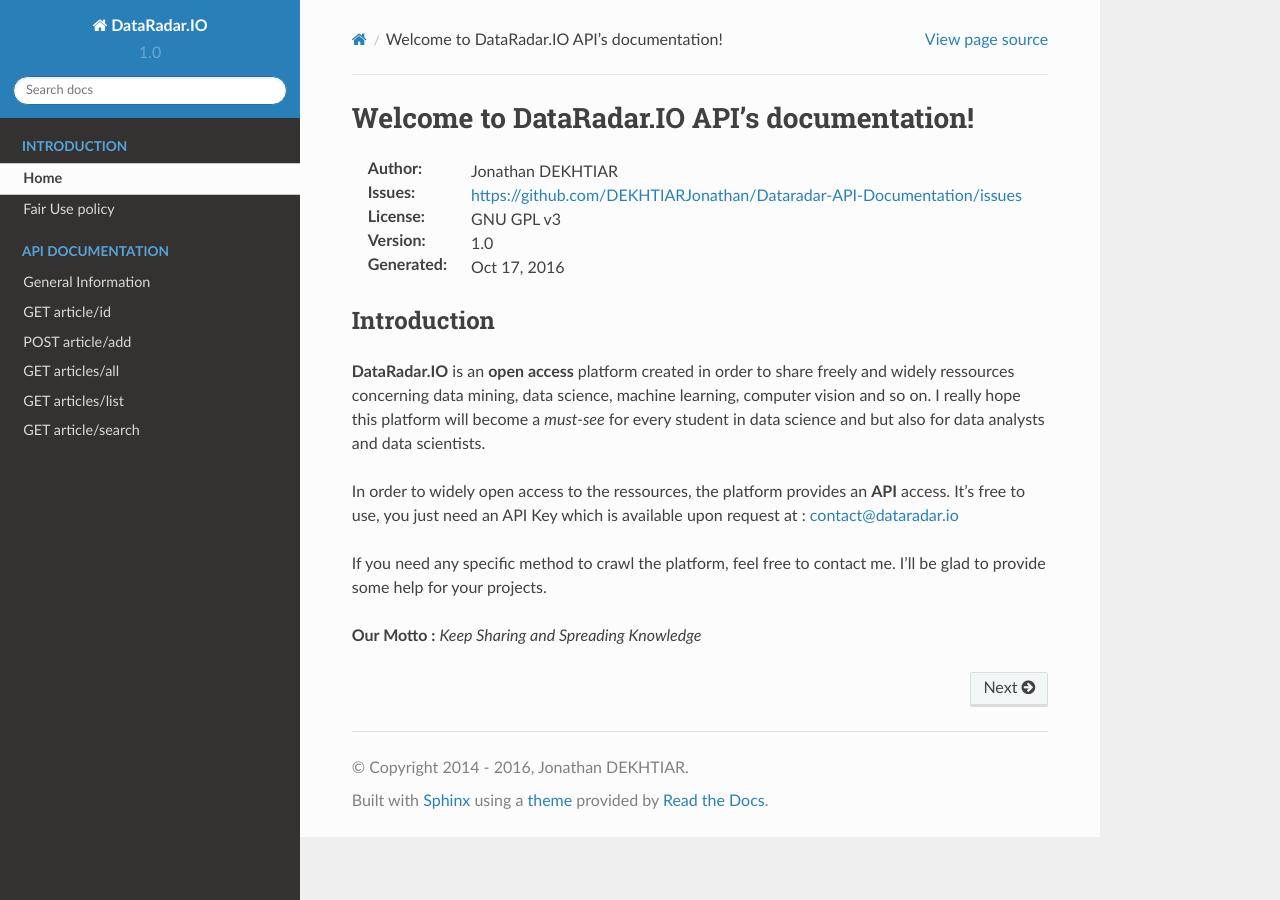
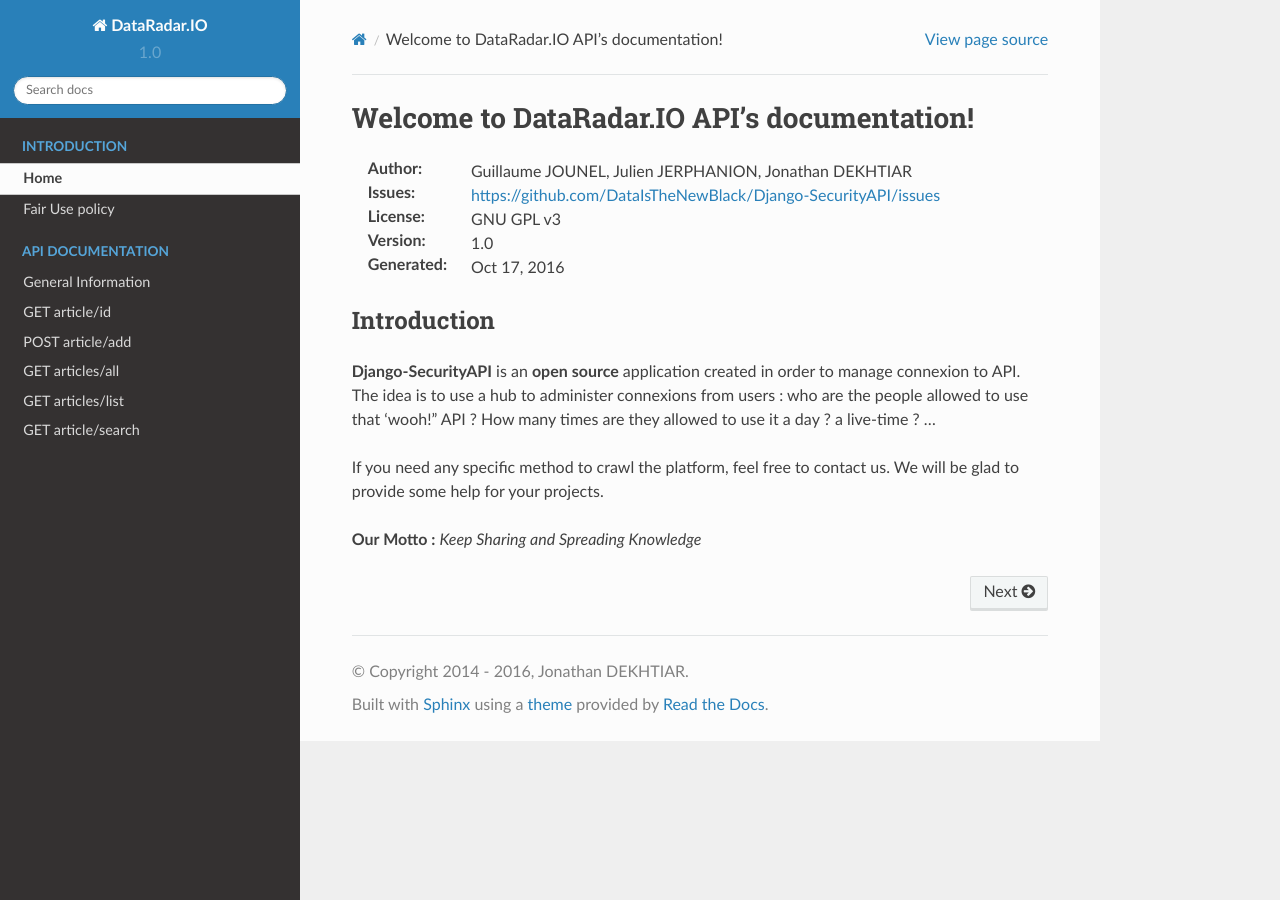
Before and after one commit to kahihia/Django-SecurityAPI, a Sphinx documentation site: the page built from source/index.rst, in a window 1280 px wide. Built offline with Sphinx 7.4.7 and the Read the Docs theme 2.0.0, drawn with Linux system fonts in a browser that asks for light colours.

Commit message:
Updating the doc a bit

```diff
--- a/source/index.rst
+++ b/source/index.rst
@@ -1,4 +1,4 @@
-.. DataRadar.IO API documentation master file, created by
+.. Django-SecurityAPI API documentation master file, created by
    sphinx-quickstart on Mon Apr 12 23:44:02 2016.
    You can adapt this file completely to your liking, but it should at least
    contain the root `toctree` directive.
@@ -6,8 +6,8 @@
 Welcome to DataRadar.IO API's documentation!
 ============================================
 
-:Author: Jonathan DEKHTIAR
-:Issues: https://github.com/DEKHTIARJonathan/Dataradar-API-Documentation/issues
+:Author: Guillaume JOUNEL, Julien JERPHANION, Jonathan DEKHTIAR
+:Issues: https://github.com/DataIsTheNewBlack/Django-SecurityAPI/issues
 :License: GNU GPL v3
 :Version: |version|
 :Generated: |today|
@@ -15,16 +15,11 @@
 Introduction
 -------------
 
-**DataRadar.IO** is an **open access** platform created in order to share freely and widely
-ressources concerning data mining, data science, machine learning, computer vision and so on.
-I really hope this platform will become a *must-see* for every student in data science and but
-also for data analysts and data scientists.
+**Django-SecurityAPI** is an **open source** application created in order to manage connexion to API. The idea is to use a hub to administer connexions from users : who are the people allowed to use that 'wooh!" API ? How many times are they allowed to use it a day ? a live-time ? ...
 
-In order to widely open access to the ressources, the platform provides an **API** access.
-It's free to use, you just need an API Key which is available upon request at : contact@dataradar.io
 
-If you need any specific method to crawl the platform, feel free to contact me.
-I'll be glad to provide some help for your projects.
+If you need any specific method to crawl the platform, feel free to contact us.
+We will be glad to provide some help for your projects.
 
 **Our Motto :** *Keep Sharing and Spreading Knowledge*
 
```
